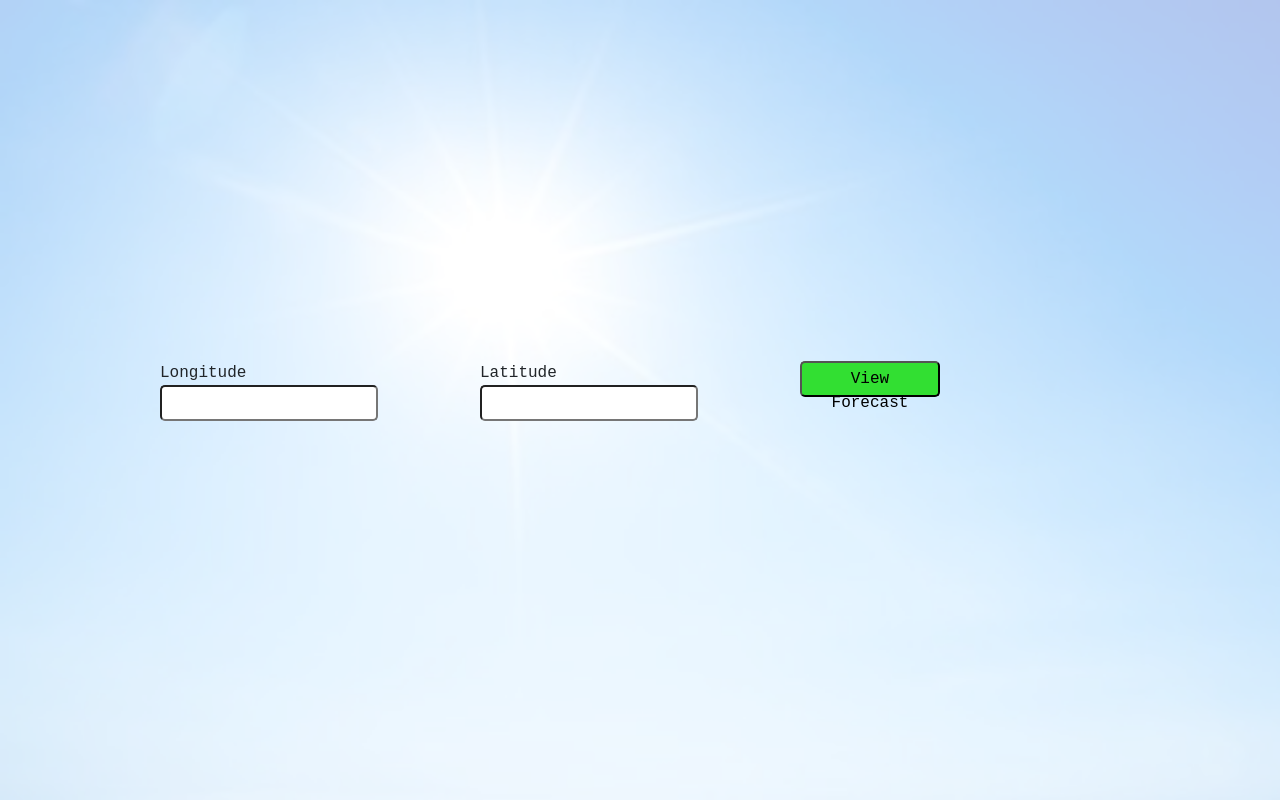
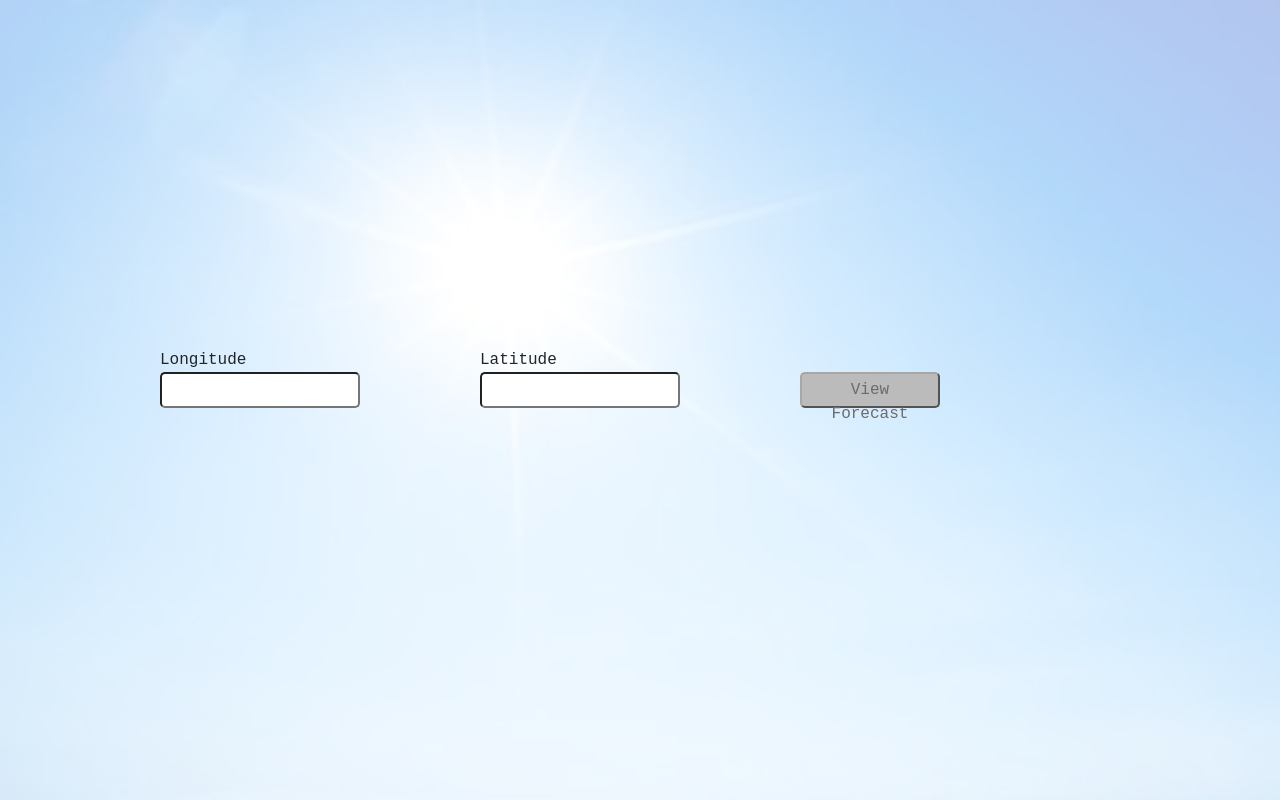
Before and after one commit to postRockGrandad/EnvitiaTask, an Angular app: page / in a window 1280 px wide. Built offline with nearby package versions, Linux system fonts and the light colour scheme.

Commit message:
display of reactive validation state for forecast-search-form, disabling of submission button in line with validation state

```diff
--- a/src/app/app.component.ts
+++ b/src/app/app.component.ts
@@ -8,7 +8,6 @@ import { WmoIconMapping } from './services/sys-data.service';
 import { NgbNavModule } from '@ng-bootstrap/ng-bootstrap';
 import { TabNavigationComponent } from './components/tab-navigation/tab-navigation.component';
 import { DisplayDatePipe } from './pipes/display-date.pipe';
-import { FormControl, FormGroup, ReactiveFormsModule, Validators } from '@angular/forms';
 import { ForecastSearchFormComponent } from './components/forecast-search-form/forecast-search-form.component';
 
 @Component({
--- a/src/app/components/forecast-search-form/forecast-search-form.component.css
+++ b/src/app/components/forecast-search-form/forecast-search-form.component.css
@@ -1,6 +1,7 @@
 #view_forecast_btn, input {
     border-radius: 5px;
     height: 36px;
+    width: 200px;
 }
 
 #view_forecast_btn {
@@ -9,8 +10,18 @@
     padding-right: 0.5rem;
     background-color: var(--btn-green);
     max-width: 140px;
+    margin-top: 1.5rem;
+}
+#view_forecast_btn:disabled {
+    background-color: var(--disabled-color);
+    border-color: var(--disabled-border-color);
+    color: var(--disabled-text-color);
 }
 
-form {
-    margin-bottom: 1rem;
+.col-lg-4.d-inline-block {
+    vertical-align: top;
 }
+
+.input-validator, input {
+    max-width: 200px;
+}
--- a/src/app/components/forecast-search-form/forecast-search-form.component.html
+++ b/src/app/components/forecast-search-form/forecast-search-form.component.html
@@ -1,11 +1,25 @@
 <form id="forecast-form" [formGroup]="forecastForm" (submit)="getForecast()" class="col-lg-12 d-inline-block" style="text-align: left;">
     <div class="col-lg-4 d-inline-block">
-      <label class="d-block">Longitude</label>
-      <input formControlName="longitude" type="number">
+        <label class="d-block" for="longitude">Longitude</label>
+        <input formControlName="longitude" type="number" [ngClass]="longitudeCtrl.invalid && (longitudeCtrl.dirty || longitudeCtrl.touched) ? 'invalid' : ''">
     </div>
     <div class="col-lg-4 d-inline-block">
-      <label class="d-block">Latitude</label>
-      <input formControlName="latitude" type="number">
+        <label class="d-block" for="latitude">Latitude</label>
+        <input formControlName="latitude" type="number" [ngClass]="latitudeCtrl.invalid && (latitudeCtrl.dirty || latitudeCtrl.touched) ? 'invalid' : ''">
     </div>
-    <button id="view_forecast_btn" role="button" type="submit"> View Forecast</button>
+    <div class="col-lg-4 d-inline-block">
+        <button id="view_forecast_btn" [disabled]="forecastForm.invalid" role="button" type="submit"> View Forecast</button>
+    </div>
 </form>
+<div class="col-lg-12 d-inline-block" style="text-align: left;" id="forecast-form-validation-msgs">
+    <div class="col-lg-4 d-inline-block">
+        <ng-container *ngIf="longitudeCtrl.invalid && (longitudeCtrl.dirty || longitudeCtrl.touched)">
+            <p *ngIf="longitudeCtrl.errors['longitudeInRange']" class="input-validator">Must be between -180  and 180 </p>
+        </ng-container>
+    </div>
+    <div class="col-lg-4 d-inline-block" *ngIf="latitudeCtrl.invalid && (latitudeCtrl.dirty || latitudeCtrl.touched)">
+        <ng-container *ngIf="latitudeCtrl.invalid && (latitudeCtrl.dirty || latitudeCtrl.touched)">
+            <p *ngIf="latitudeCtrl.errors['latitudeInRange']" class="input-validator">Must be between -90 - and 90</p>
+        </ng-container>
+    </div>
+</div>
--- a/src/app/components/forecast-search-form/forecast-search-form.component.ts
+++ b/src/app/components/forecast-search-form/forecast-search-form.component.ts
@@ -1,21 +1,24 @@
 import { Component } from '@angular/core';
 import { AbstractControl, FormControl, FormGroup, ReactiveFormsModule, ValidationErrors, ValidatorFn, Validators } from '@angular/forms';
 import { WeatherDataService } from '../../services/weather-data.service';
+import { CommonModule } from '@angular/common';
 
 @Component({
   selector: 'forecast-search-form',
   standalone: true,
-  imports: [ReactiveFormsModule],
+  imports: [CommonModule, ReactiveFormsModule],
   templateUrl: './forecast-search-form.component.html',
   styleUrl: './forecast-search-form.component.css'
 })
 export class ForecastSearchFormComponent {
   forecastForm: FormGroup;
 
-  get latitude(): number { return Number(this.forecastForm.get('latitude').value); }
-  set latitude(value: number) { this.forecastForm.get('latitude').setValue(value); }
-  get longitude(): number { return Number(this.forecastForm.get('longitude').value); }
-  set longitude(value: number) { this.forecastForm.get('longitude').setValue(value); }
+  get latitudeCtrl(): AbstractControl { return this.forecastForm.get('latitude'); }
+  get latitude(): number { return Number(this.latitudeCtrl.value); }
+  set latitude(value: number) { this.latitudeCtrl.setValue(value); }
+  get longitudeCtrl(): AbstractControl { return this.forecastForm.get('longitude'); }
+  get longitude(): number { return Number(this.longitudeCtrl.value); }
+  set longitude(value: number) { this.longitudeCtrl.setValue(value); }
 
   //could be in global Validators class if useful outside of this component
   latitudeInRange: ValidatorFn = (ctrl: AbstractControl): ValidationErrors | null => {
@@ -49,9 +52,6 @@ export class ForecastSearchFormComponent {
   getForecast(){
     if(this.forecastForm.valid){
       this.data.getForecast(this.latitude, this.longitude);
-    } else {
-      console.log(this.forecastForm);
     }
-    //recative errors already showing if not
   }
 }
--- a/src/styles.css
+++ b/src/styles.css
@@ -2,8 +2,19 @@
 :root {
     --transparent: rgba(255,255,255,0);
     --btn-green: #32df32;
+    --invalid-red: #c50000;
+    --disabled-color: #bbbbbb;
+    --disabled-border-color: #a7a7a7;
+    --disabled-text-color: #6d6b6b;
 }
 
 body {
     font-family: monospace!important;
 }
+
+.invalid {
+    border: 2px solid var(--invalid-red);
+}
+.input-validator {
+    color: var(--invalid-red);
+}
```
